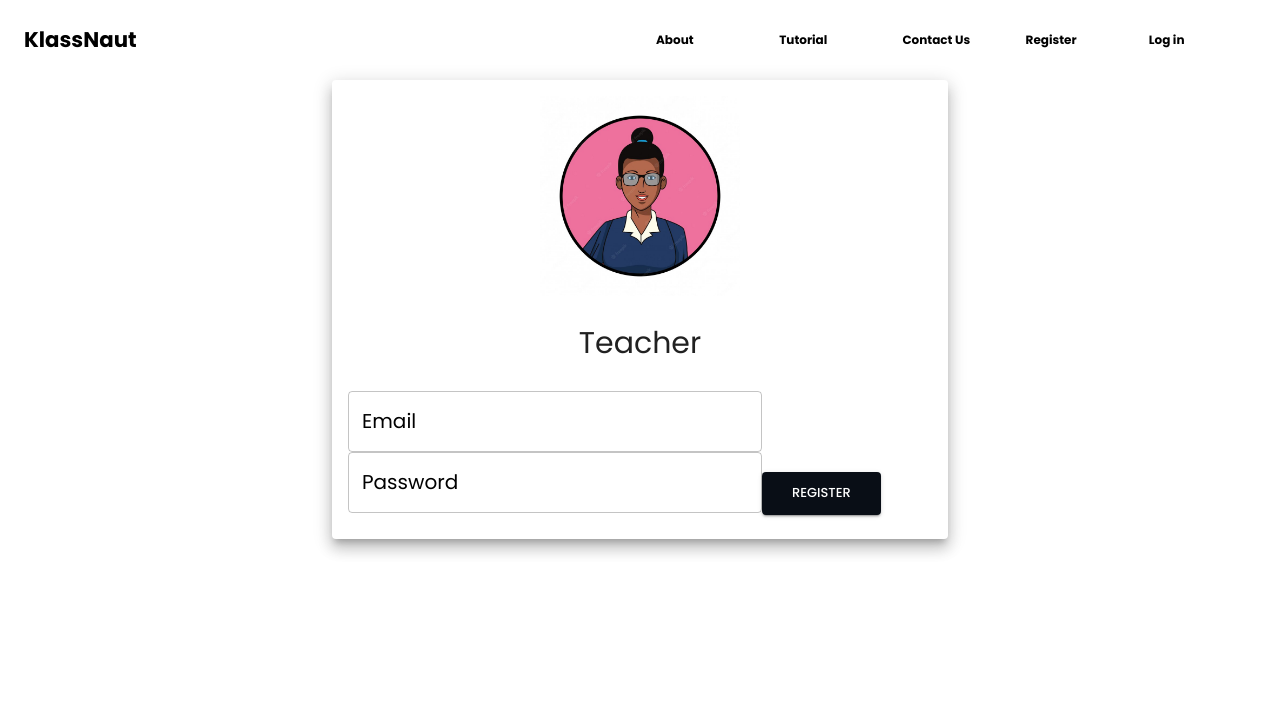
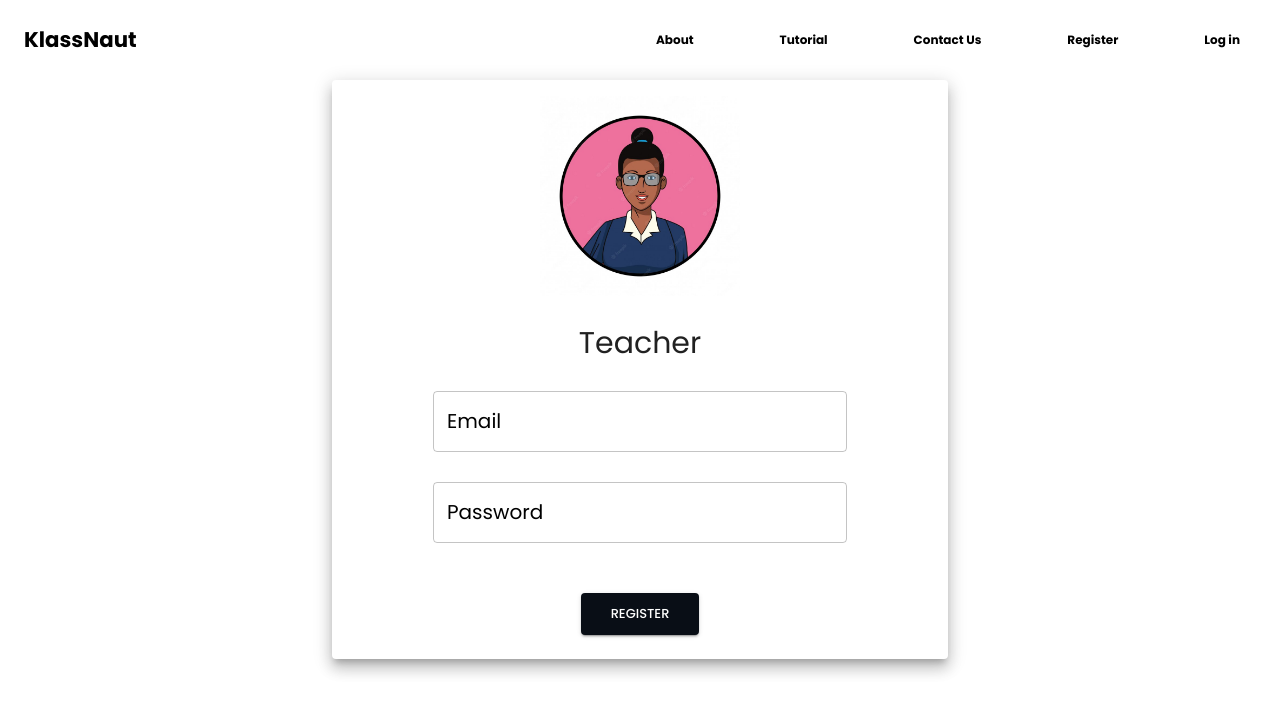
Before and after one commit to itcentralng/autoNoteApp, a React (Create React App) app: page /register in a window 1280 px wide. Shown: the top 714 px of the page. Built offline with nearby package versions, Linux system fonts and the light colour scheme.

Commit message:
minor styling for register.jsx  and Linking navbar links

```diff
--- a/src/components/Navbar.jsx
+++ b/src/components/Navbar.jsx
@@ -20,6 +20,7 @@ const useStyles = makeStyles((theme) => {
     navItems: {
       display: "flex",
       width: "50%",
+      justifyContent: "space-between",
       [theme.breakpoints.down("sm")]: {
         display: "none",
       },
@@ -51,7 +52,7 @@ function Navbar() {
     },
     {
       title: "Log in",
-      Link: "/login",
+      Link: "/teacher",
     },
   ];
   const classes = useStyles();
@@ -66,9 +67,9 @@ function Navbar() {
         <List className={classes.navItems}>
           {navItems.map((navItem) => {
             return (
-              <ListItem key={navItem.title} className={classes.navItem}>
-                {navItem.title}
-              </ListItem>
+              <Link to={navItem.Link} className={classes.navItem}>
+                <ListItem key={navItem.title}>{navItem.title}</ListItem>
+              </Link>
             );
           })}
         </List>
--- a/src/pages/Generator.jsx
+++ b/src/pages/Generator.jsx
@@ -40,8 +40,8 @@ function Generator() {
   }, [id]);
 
   useEffect(() => {
-    let formatted = content.clean;
-    console.log(content.images);
+    let formatted = content?.clean;
+    console.log(content?.images);
     content?.images?.map((image) => {
       formatted = formatted?.replace(
         `[img:${image.id}]`,
--- a/src/pages/Register.jsx
+++ b/src/pages/Register.jsx
@@ -37,23 +37,26 @@ import {
 function Register() {
   const classes = useStyles();
   const location = useLocation();
-    const [email, setUsername] = useState('');
-    const [password, setPassword] = useState('');
+  const [email, setUsername] = useState("");
+  const [password, setPassword] = useState("");
   const [RegisterMessage, setRegisterMessage] = useState("");
 
   const handleSubmit = async (e) => {
     e.preventDefault();
     try {
-        const response = await fetch('https://api.klassnote.itcentral.ng/register', {
-          method: 'POST',
-          headers: { 'Content-Type': 'application/json' },
+      const response = await fetch(
+        "https://api.klassnote.itcentral.ng/register",
+        {
+          method: "POST",
+          headers: { "Content-Type": "application/json" },
           body: JSON.stringify({ email, password }),
-        });
+        }
+      );
       const data = await response.json();
       setRegisterMessage("User registered successfully");
-        console.log('User registered successfully:', data);
+      console.log("User registered successfully:", data);
     } catch (error) {
-        console.error('Failed to register user:', error);
+      console.error("Failed to register user:", error);
       setRegisterMessage("Failed to register user");
     }
   };
@@ -78,10 +81,17 @@ import {
               width="200rem"
               alt=""
             />
-              <Typography variant="h3">
-                Teacher
-              </Typography>
-              <form onSubmit={handleSubmit}>
+            <Typography variant="h3">Teacher</Typography>
+            <form
+              onSubmit={handleSubmit}
+              style={{
+                display: "flex",
+                alignItems: "center",
+                justifyContent: "center",
+                flexDirection: "column",
+                gap: "3rem",
+              }}
+            >
               <TextField
                 variant="outlined"
                 label="Email"
@@ -117,7 +127,11 @@ import {
               >
                 Register
               </Button>
-                {RegisterMessage && <div style={{ color: "red", fontSize:14 }}>{RegisterMessage}</div>}
+              {RegisterMessage && (
+                <div style={{ color: "red", fontSize: 14 }}>
+                  {RegisterMessage}
+                </div>
+              )}
             </form>
           </CardContent>
         </Card>
```
Lines whose indentation alone changed are shown as unchanged.
